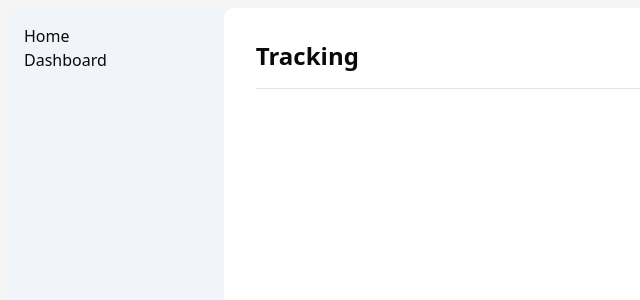
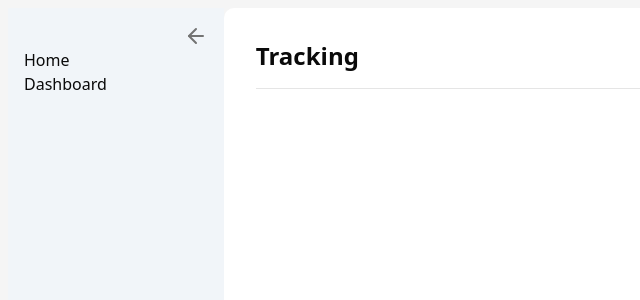
Before and after one commit to rbngr/discounter-app, a Next.js app: page / in a window 1280 px wide. Shown: the top 300 px of the page, without its empty margins (0-640 px from the left). Built offline with nearby package versions, Linux system fonts and the light colour scheme.

Commit message:
doing navigation step by step

```diff
--- a/src/components/molecules/navigation/navigation.tsx
+++ b/src/components/molecules/navigation/navigation.tsx
@@ -1,13 +1,33 @@
+"use client";
+
 import Link from "next/link";
+import { ArrowLeft } from "lucide-react";
+import { useState } from "react";
 
 interface NavigationProps {
   collapsed: boolean;
 }
 
 export default function Navigation({ collapsed }: NavigationProps) {
+  const [isCollapsed, setIsCollapsed] = useState(collapsed);
+
   return (
-    <nav className={"h-full p-4 bg-slate-100 " + (collapsed ? "w-16" : "w-64")}>
-      <div></div>
+    <nav
+      className={
+        "h-full p-4 bg-slate-100 transition-all " +
+        (isCollapsed ? "w-16" : "w-64")
+      }
+    >
+      <div className={"flex justify-end items-center"}>
+        <ArrowLeft
+          size={24}
+          className={
+            "text-neutral-500 cursor-pointer " +
+            (isCollapsed ? "rotate-180" : "rotate-0")
+          }
+          onClick={() => setIsCollapsed(!isCollapsed)}
+        />
+      </div>
       <ul className="block">
         <li>
           <Link href="#">Home</Link>
```
